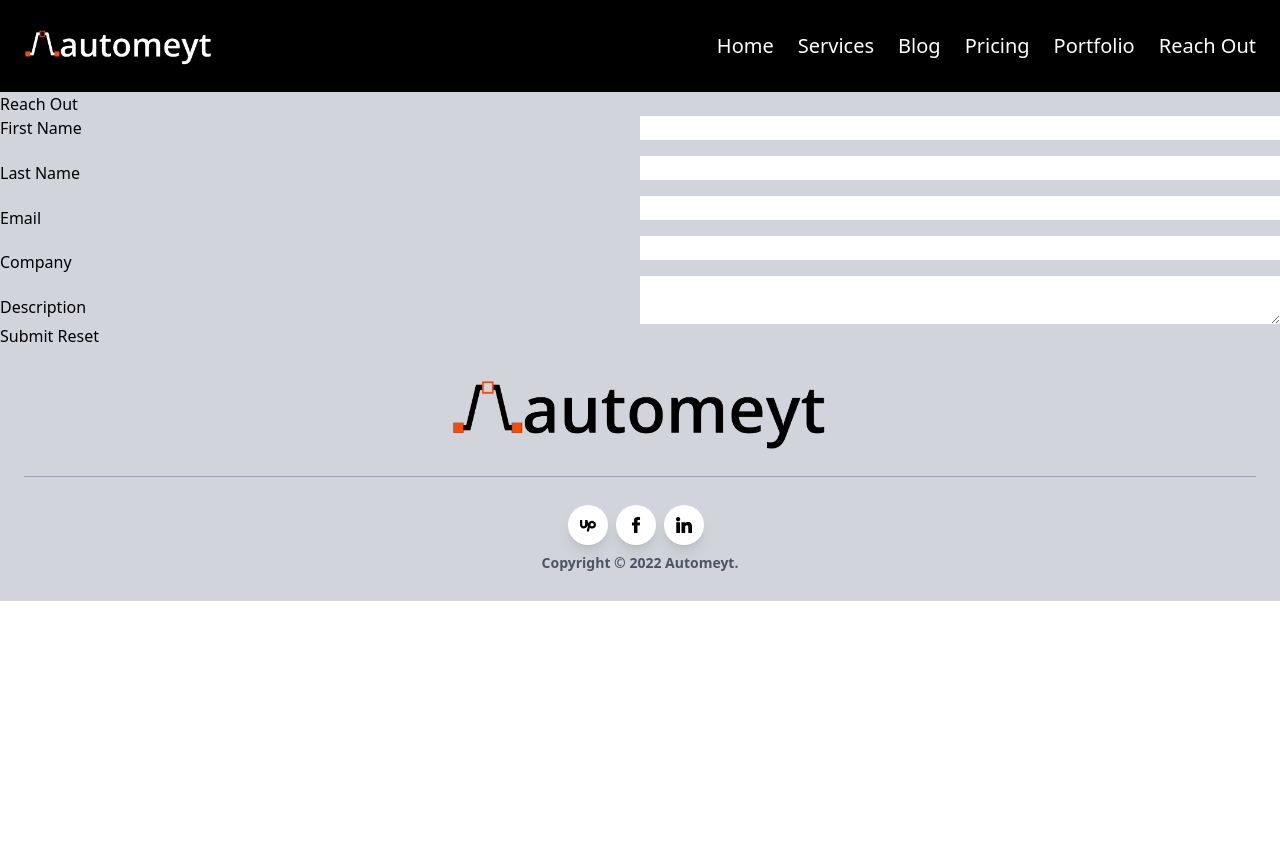
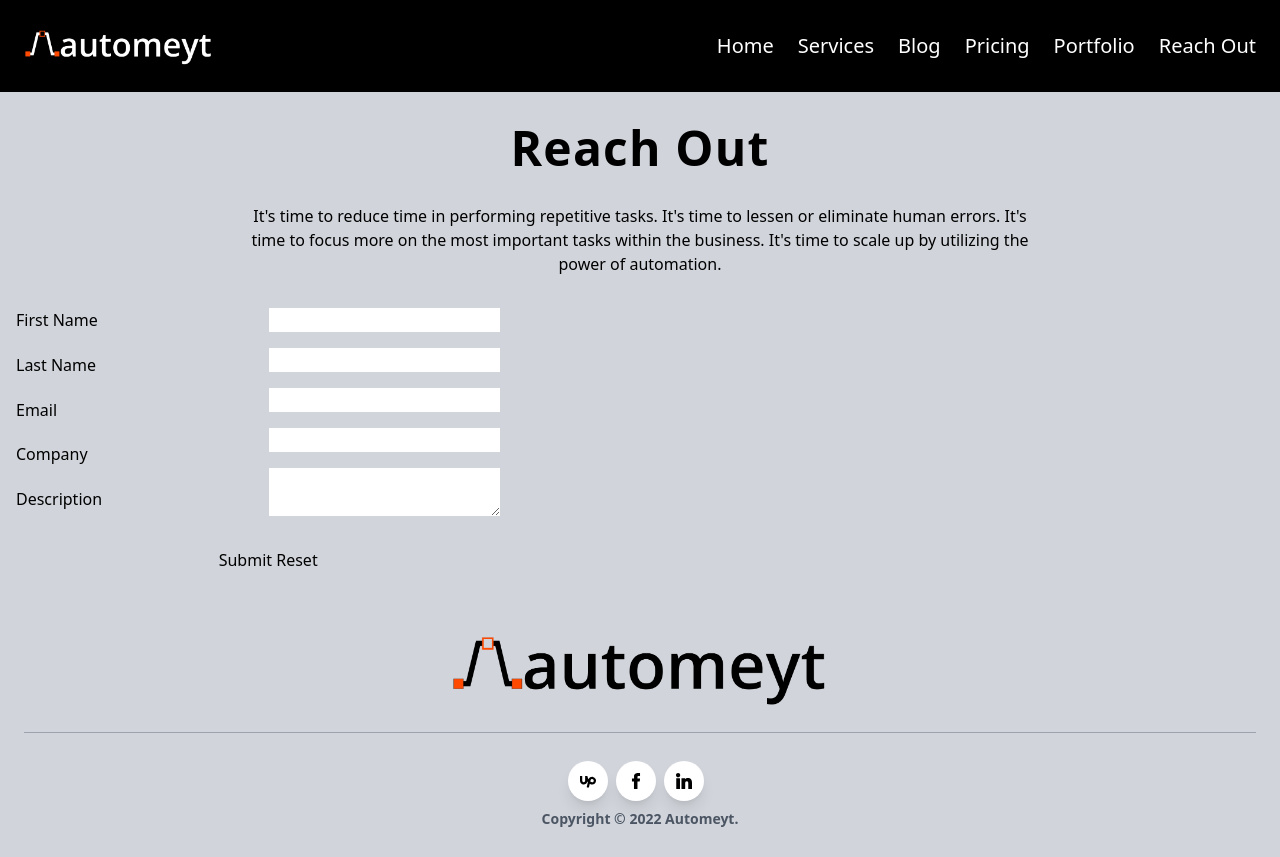
Before and after one commit to Automeyt/amt-tp01-mw, a website: page reach-out.html in a window 1280 px wide. Before the commit the page ends 800 px from the top, so only its background shows below. Drawn offline with Linux system fonts and the light colour scheme.

Commit message:
add contact form using the grid system with 12 columns

```diff
--- a/reach-out.html
+++ b/reach-out.html
@@ -32,12 +32,18 @@
     <main>
         <section class="bg-gray-300">
             <article class="container mx-auto">
-                <h1 class="">Reach Out</h1>
-
-                <div class="w-3/12 mx-auto">
+                <h1 class="text-5xl text-center pt-8 font-semibold tracking-wide">Reach Out</h1>
+                <p class="p-8 text-base text-center mx-auto w-full md:w-11/12 lg:w-8/12">It's time to reduce time in performing
+                    repetitive tasks. It's time to lessen or
+                    eliminate human errors. It's time to focus
+                    more on the most important tasks within the
+                    business. It's time to scale up by utilizing
+                    the power of automation.</p>
+                <div class="grid md:grid-cols-2">
+                    <div class="w-full mx-auto">
                         <form action="">
-                        <div class="grid grid-cols-2 w-full">
-                            <div class="grid gap-4">
+                            <div class="grid grid-cols-12 w-full px-4">
+                                <div class="grid gap-4 col-span-4">
                                     <label for="First_Name">First Name</label>
                                     <label for="Last_Name">Last Name</label>
                                     <label for="Email">Email</label>
@@ -45,19 +51,20 @@
                                     <label for="Description">Description</label>
                                 </div>
 
-                            <div class="grid gap-4">
+                                <div class="grid gap-4 col-start-6 w-full">
                                     <input type="text" id="First_Name" name="First Name" maxlength="40"></input>
                                     <input type="text" id="Last_Name" name="Last Name" maxlength="80"></input>
                                     <input type="text" ftype="email" id="Email" name="Email" maxlength="100"></input>
                                     <input type="text" id="Company" name="Company" maxlength="200"></input>
                                     <textarea id="Description" name="Description"></textarea>
                                 </div>
-                            <div class="col-span-2 place-items-center">
+                                <div class="col-span-12 col-start-5 place-items-center py-8">
                                     <button type="submit" id="formsubmit" value="Submit">Submit</button>
                                     <button type="reset" id="" value="Reset">Reset</button>
                                 </div>
                             </div>
                         </form>
+                    </div>
                 </div>
 
             </article>
```
Also changed, not shown: css/main.css. Lines whose indentation alone changed are shown as unchanged.
